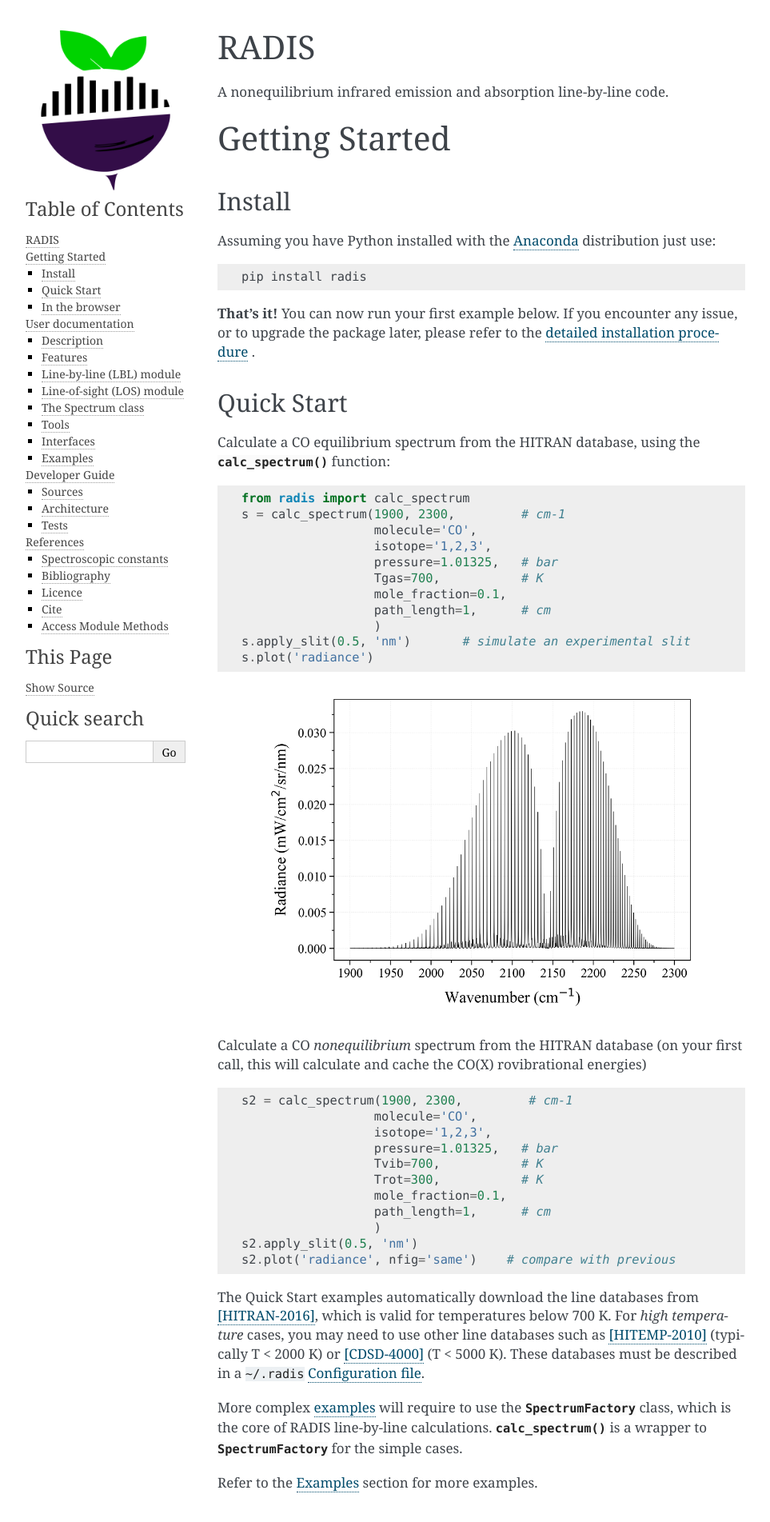
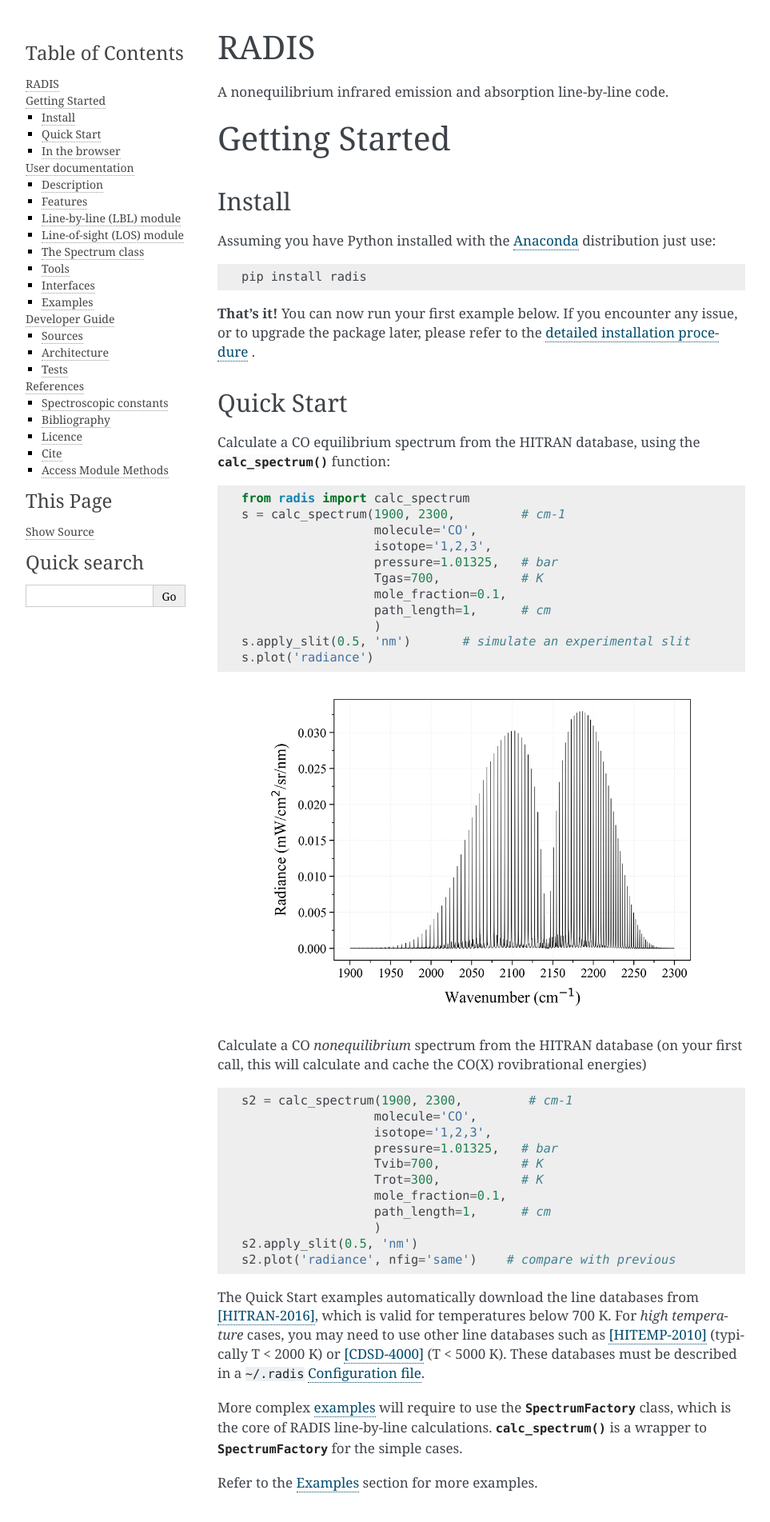
Before and after one commit to radis/radis, a Sphinx documentation site: the page built from docs/index.rst, in a window 1280 px wide. Shown: the top 1903 px of the page at 80% size, without its empty margins (148-1111 px from the left). Built offline with Sphinx 7.4.7, drawn with Linux system fonts in a browser that asks for light colours; pages that are not in the unit, such as notebooks, are missing from menus.

Commit message:
(docs) removed 2nd logo

```diff
--- a/docs/conf.py
+++ b/docs/conf.py
@@ -202,7 +202,7 @@
 
 # The name of an image file (relative to this directory) to place at the top
 # of the sidebar.
-html_logo = 'radis_ico.png'
+#html_logo = 'radis_ico.png'
 
 # The name of an image file (within the static path) to use as favicon of the
 # docs.  This file should be a Windows icon file (.ico) being 16x16 or 32x32
```
